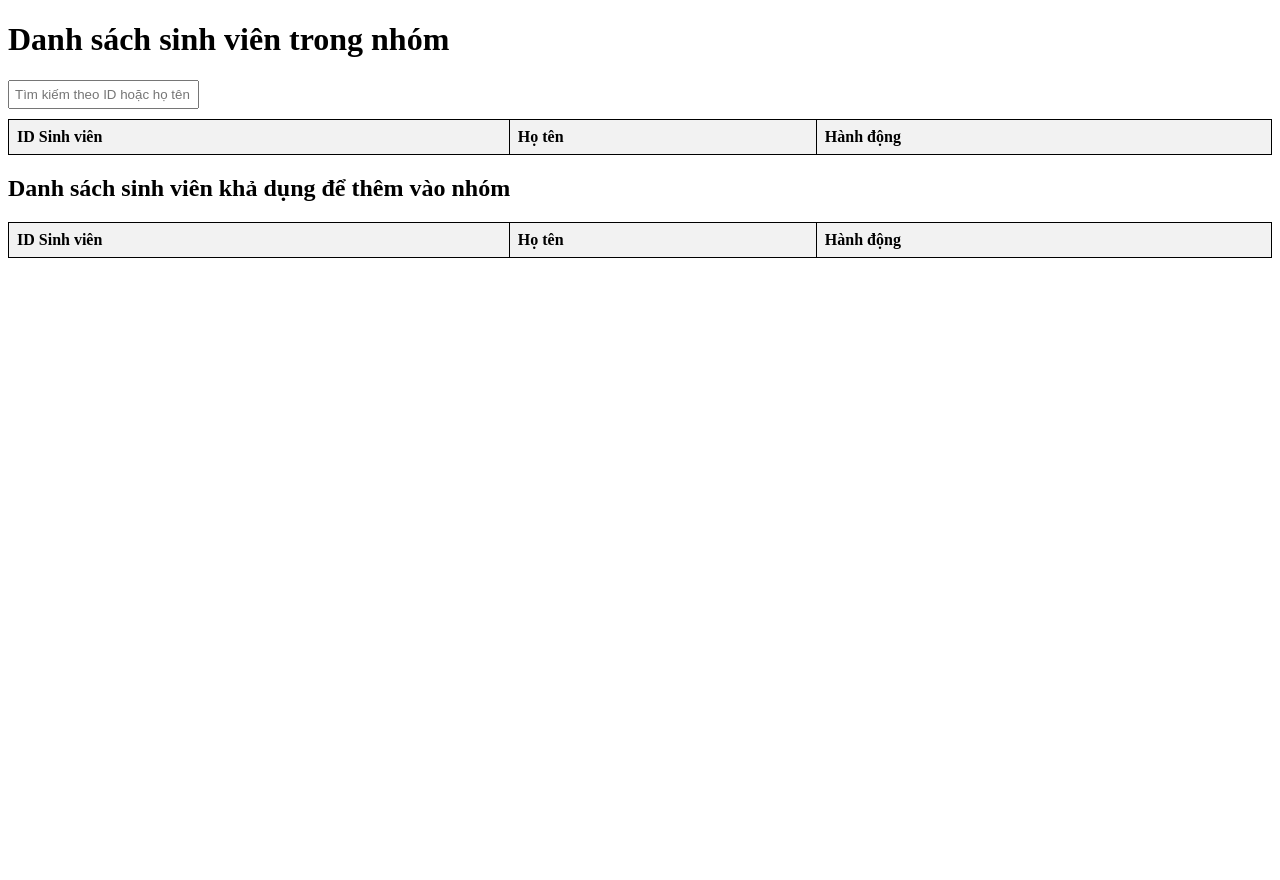
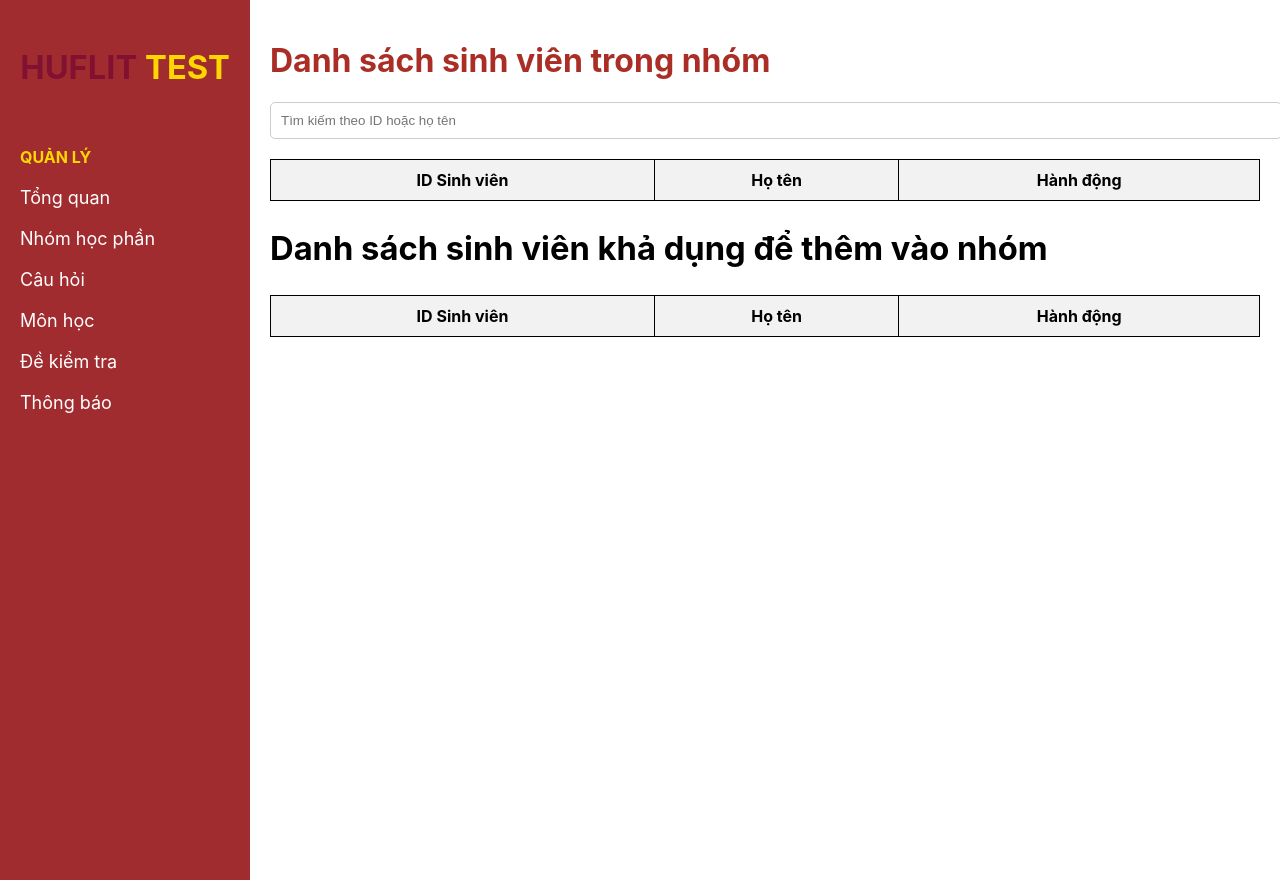
Before and after one commit to BaRoWoPt/Education_Test, a PHP site: page /mvc/view/page/view_students.php in a window 1280 px wide. Run offline with PHP 8.4, Linux system fonts and the light colour scheme; data that the repository does not hold is empty.

Commit message:
lear_lesson

```diff
--- a/mvc/view/page/view_students.php
+++ b/mvc/view/page/view_students.php
@@ -6,9 +6,71 @@
     <meta name="viewport" content="width=device-width, initial-scale=1.0">
     <title>Danh sách sinh viên</title>
     <style>
+    /* General styles */
+    body {
+        font-family: 'Inter', sans-serif;
+        margin: 0;
+        display: flex;
+        height: 100vh;
+    }
+
+    /* Sidebar styles */
+    .sidebar {
+        height: 100vh;
+        width: 250px;
+        background-color: #a12c2f;
+        position: fixed;
+        color: white;
+        padding-top: 20px;
+    }
+
+    .sidebar a:hover {
+        background-color: #921e24;
+    }
+
+
+    .sidebar h2 {
+        text-align: center;
+        font-weight: bold;
+        color: white;
+    }
+
+    .menu-section {
+        margin-bottom: 20px;
+        margin-top: 60px;
+    }
+
+    .menu-section h3 {
+        font-size: 16px;
+        text-transform: uppercase;
+        margin-left: 20px;
+        margin-bottom: 10px;
+        color: #FFD700;
+    }
+
+    .sidebar a {
+        display: block;
+        padding: 10px 20px;
+        color: white;
+        text-decoration: none;
+        font-size: 18px;
+    }
+
+    /* Main content styles */
+    .main-content {
+        margin-left: 250px;
+        padding: 20px;
+        flex-grow: 1;
+    }
+
+    h1 {
+        color: #AA2E25;
+    }
+
     table {
         width: 100%;
         border-collapse: collapse;
+        margin-bottom: 20px;
     }
 
     table,
@@ -19,34 +81,73 @@
 
     th,
     td {
-        padding: 8px;
-        text-align: left;
+        padding: 10px;
+        text-align: center;
     }
 
     th {
         background-color: #f2f2f2;
     }
 
-    button {
-        background-color: #ff4d4d;
+    /* Button styles */
+    .button-add,
+    .button-delete {
+        background-color: #AA2E25;
         color: white;
         border: none;
-        padding: 5px 10px;
+        padding: 8px 15px;
         cursor: pointer;
+        border-radius: 5px;
     }
 
-    button:hover {
-        background-color: #e60000;
+    .button-add:hover {
+        background-color: #E63946;
     }
 
+    .button-delete:hover {
+        background-color: #D62828;
+    }
+
+    .h2,
+    h2 {
+        font-size: calc(1.325rem + .9vw)
+    }
+
+    /* Search input style */
     input[type="text"] {
-        padding: 5px;
-        margin-bottom: 10px;
+        padding: 10px;
+        width: 100%;
+        margin-bottom: 20px;
+        border: 1px solid #ccc;
+        border-radius: 5px;
     }
     </style>
 </head>
 
 <body>
+
+    <!-- Sidebar Section -->
+    <div class="sidebar">
+        <h2><span style="color:#821131;">HUFLIT</span> <span style="color:#FFD700">TEST</span> </h2>
+
+        <div class="menu-section">
+            <h3>Quản lý</h3>
+            <a href="../page/dashboard.php">Tổng quan</a>
+            <a href="../page/classView.php">Nhóm học phần</a>
+            <a href="../page/question_view.php">Câu hỏi</a>
+            <a href="../page/learning.php">Môn học</a>
+            <a href="#">Đề kiểm tra</a>
+            <a href="#">Thông báo</a>
+        </div>
+
+        <!-- <div class="menu-section">
+            <h3>Quản trị</h3>
+            <a href="#">Nhóm quyền</a>
+        </div> -->
+    </div>
+
+    <!-- Main Content Section -->
+    <div class="main-content">
         <h1>Danh sách sinh viên trong nhóm</h1>
 
         <!-- Thêm ô nhập và nút tìm kiếm -->
@@ -70,6 +171,7 @@
                 <th>Hành động</th>
             </tr>
         </table>
+    </div>
 
     <script>
     // Lấy mã nhóm từ URL
@@ -96,6 +198,7 @@
                     // Thêm nút Xóa
                     const deleteButton = document.createElement('button');
                     deleteButton.textContent = 'Xóa';
+                    deleteButton.classList.add('button-delete');
                     deleteButton.onclick = () => {
                         if (confirm('Bạn có chắc chắn muốn xóa sinh viên này?')) {
                             deleteStudent(manhom, student.manguoidung);
@@ -127,6 +230,7 @@
                     // Thêm nút Thêm vào nhóm
                     const addButton = document.createElement('button');
                     addButton.textContent = 'Thêm';
+                    addButton.classList.add('button-add');
                     addButton.onclick = () => {
                         addStudent(manhom, student.id);
                     };
@@ -211,6 +315,7 @@
             });
     }
     </script>
+
 </body>
 
 </html>
```
Also changed, not shown: mvc/view/page/classView.php (+23 -5 lines), mvc/view/page/dashboard.php (+8 -5 lines), mvc/view/page/learning.php (+35 -21 lines), mvc/view/page/question_view.php (+6 -9 lines), test/codetetst.php (added, +42 -0 lines). Lines whose indentation alone changed are shown as unchanged.
